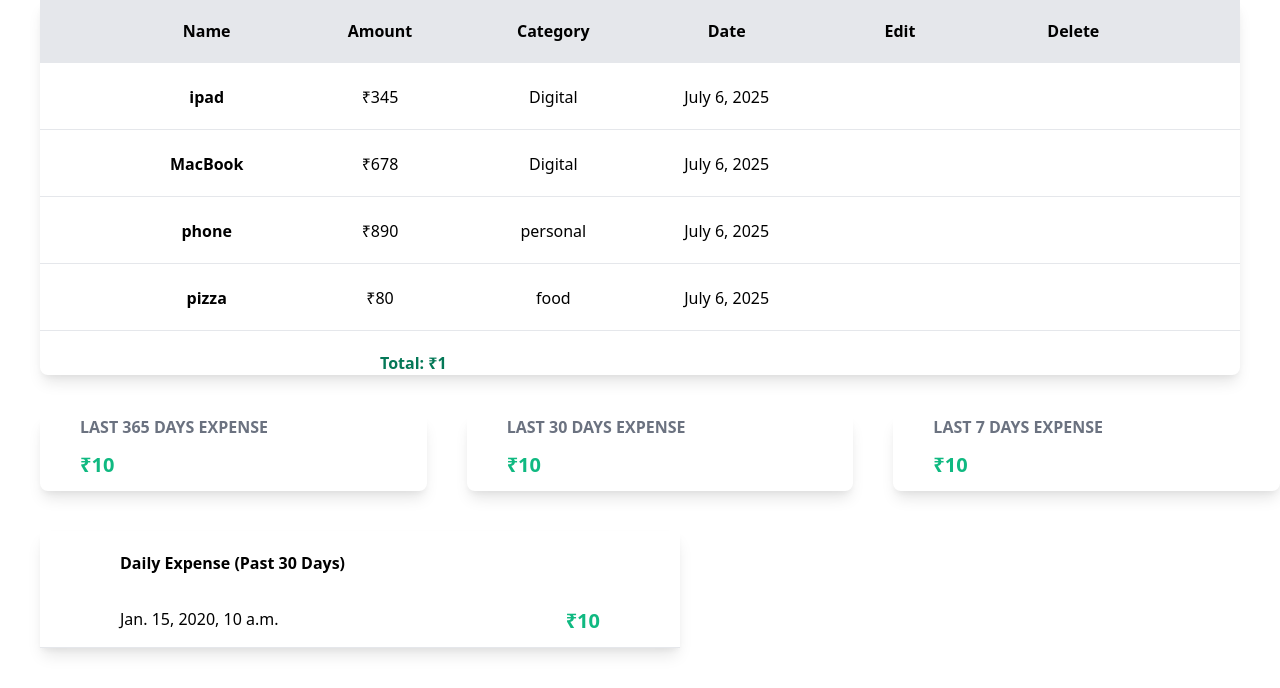
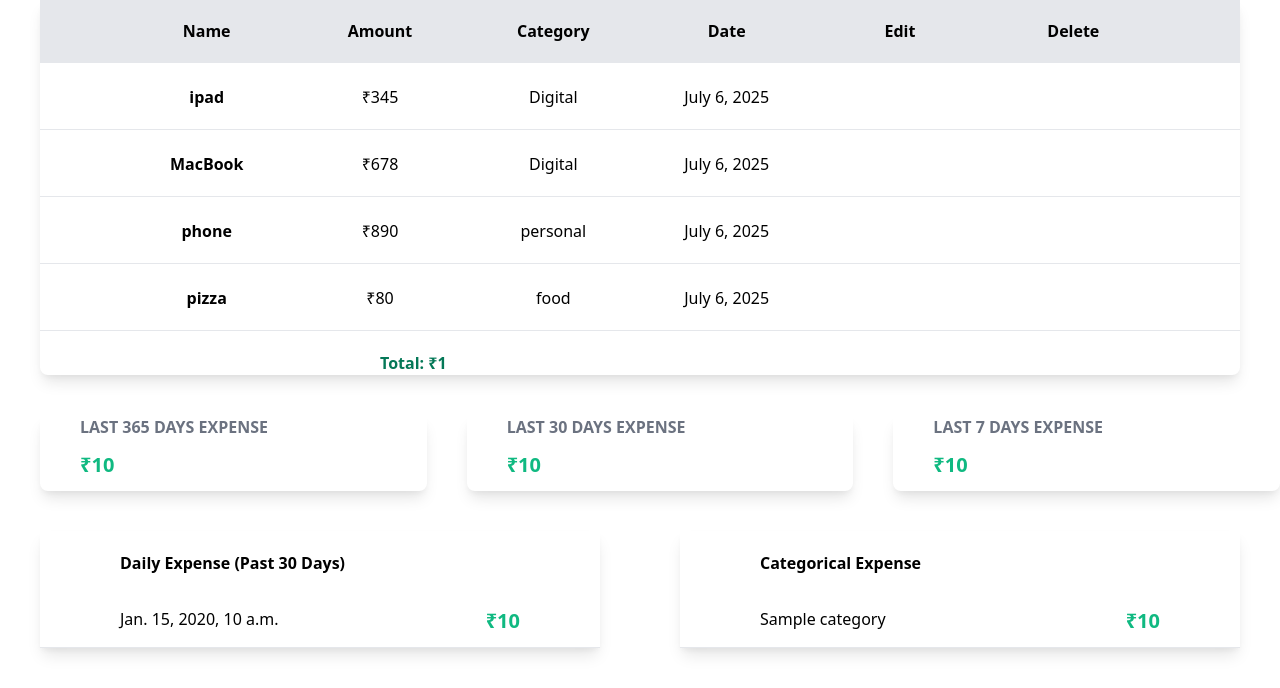
Before and after one commit to vinodsarwade/Django_projects, a Django app: template expenseApp/templates/expenseApp/index.html in a window 1280 px wide. Shown: the part 457-1145 px from the top of the page. Run offline with Django 5.2, Linux system fonts and the light colour scheme; data comes from the database, SQL or seed files in the repository; both versions use the stored data as it was after the commit; the template is opened without the code that fills it: values that come from a table or form of the project are taken from there, most other values are stand-ins (such as "Sample title", 1, 10 or a date in 2020); style sheets or scripts are compiled from the project's sources.

Commit message:
Expense App

```diff
--- a/expenseApp/templates/expenseApp/index.html
+++ b/expenseApp/templates/expenseApp/index.html
@@ -2,6 +2,8 @@
 {% load  static %}
 {% load humanize%}
 {% block content %}
+
+    {% comment %} Add your expense using form {% endcomment %}
     <h1 class="font-bold m-10">Add your Expenses here➕ </h1>
     <form class= "shadow-lg m-10 rounded-lg" method="POST">
         {% csrf_token %}
@@ -102,12 +82,13 @@
 
     </div>
 
+    {% comment %} To get daily expense for 30 days and categorical expense {% endcomment %}
     <div class="flex">
         <div class="w-1/2 shadow-lg m-10">
             <div class="flex flex-wrap font-bold px-20 py-5 space-x-40">
                 <span>Daily Expense (Past 30 Days)</span>
             </div>
-            <div>
+            <div id="dailyChart">
                 {% for daily in daily_sum %}
                     <div class="flex justify-between px-20 py-3 border-b">
                         <span>{{ daily.date }}</span>
@@ -118,7 +99,21 @@
                 {% endfor %}
             </div>
         </div>
+
+        <div class="w-1/2 shadow-lg m-10">
+            <div class="flex flex-wrap font-bold px-20 py-5 space-x-40">
+                <span>Categorical Expense</span>
+            </div>
+            <div id="categoryChart">
+                {% for category in category_sum %}
+                    <div class="flex justify-between px-20 py-3 border-b">
+                        <span>{{ category.category }}</span>
+                        <span class="text-green-500 font-bold text-xl">
+                            ₹{{ category.sum |intcomma }}
+                        </span>
+                    </div>
+                {% endfor %}
+            </div>
+        </div>
     </div>
-
-
 {% endblock %}
```
Also changed, not shown: other parts of expenseApp/templates/expenseApp/index.html (+2 -24 lines), expenseApp/views.py (+5 -3 lines), db.sqlite3.
